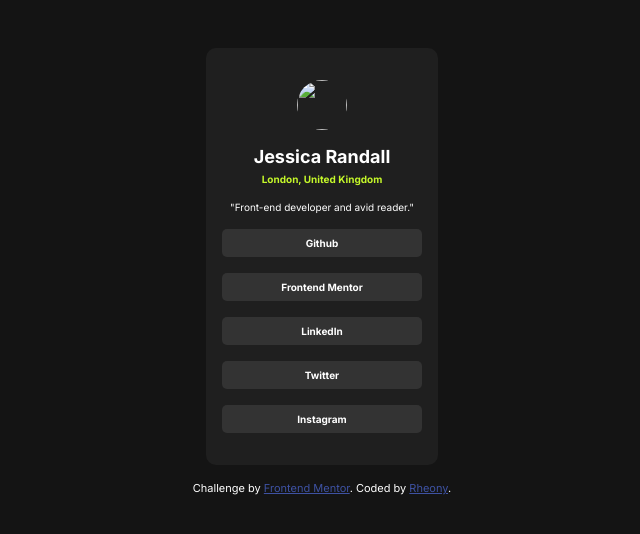
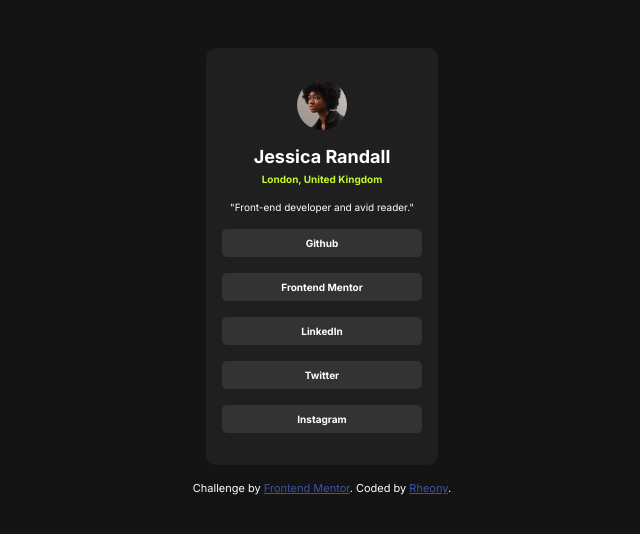
Before and after one commit to Poumdg/Social-links-profile-challenge-by-Frontend-mentor, a plain HTML site: page index.html in a window 1280 px wide. Shown: the whole page, without its empty margins (318-958 px from the left). Drawn offline with Linux system fonts and the light colour scheme.

Commit message:
Update index.html

```diff
--- a/index.html
+++ b/index.html
@@ -4,7 +4,7 @@
   <meta charset="UTF-8">
   <meta name="viewport" content="width=device-width, initial-scale=1.0"> <!-- displays site properly based on user's device -->
   <link rel="stylesheet" href="style.css">
-  <link rel="icon" type="image/png" sizes="32x32" href="./assets/images/favicon-32x32.png">
+  <link rel="icon" type="image/png" sizes="32x32" href="./favicon-32x32.png">
 
   <title>Frontend Mentor | Social links profile</title>
 
@@ -17,7 +17,7 @@
 <body>
  <div class="wrapper">
   <div class="profile">
-      <img class="profile-pic" style="height: 50px; width: 50px;" src="./assets/images/avatar-jessica.jpeg" alt="">
+      <img class="profile-pic" style="height: 50px; width: 50px;" src="./avatar-jessica.jpeg" alt="">
 
     <h1 class="name">
       Jessica Randall
```
